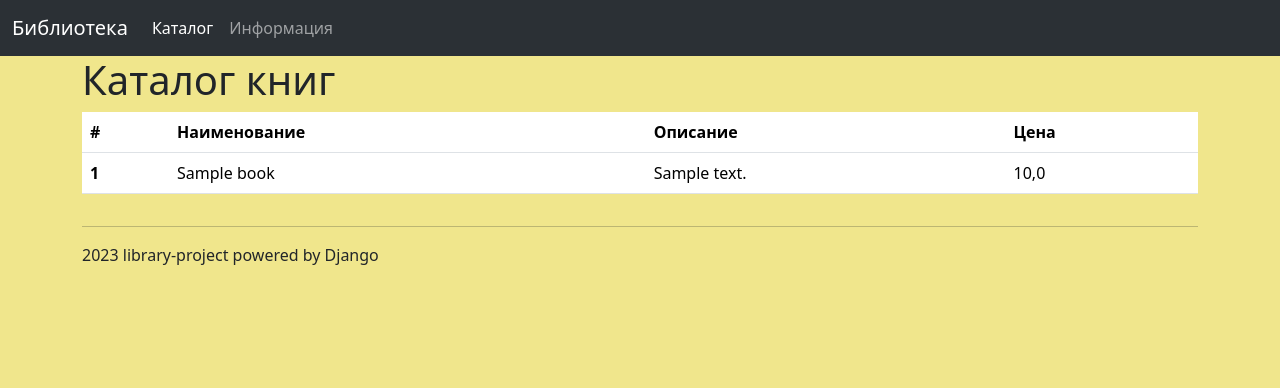
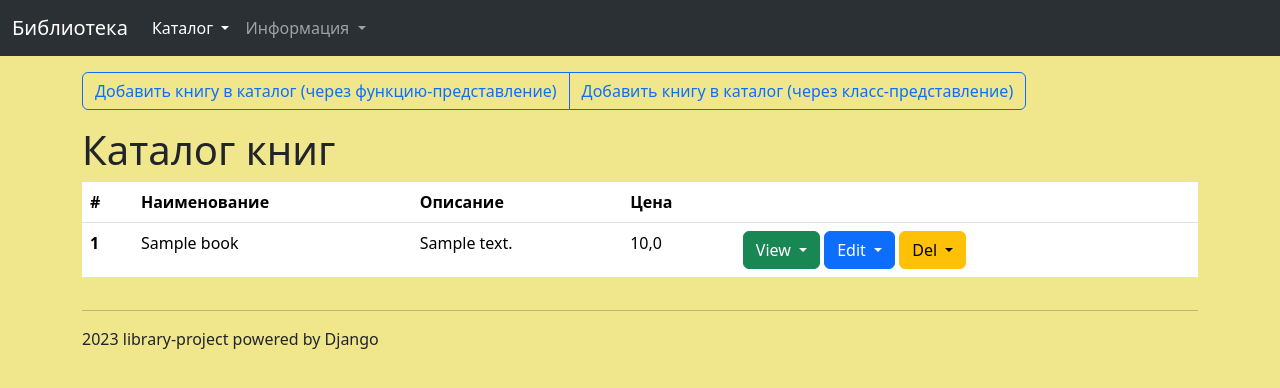
Before and after one commit to Surf81/django-education-library-site, a Django app: page /library/ in a window 1280 px wide. Shown: the top 388 px of the page. Run offline with Django 4.2, Linux system fonts and the light colour scheme; tables that the repository leaves empty hold one stand-in row (values such as "Sample post").

Commit message:
Add CRUD operations

```diff
--- a/library-project/library/settings.py
+++ b/library-project/library/settings.py
@@ -136,7 +136,7 @@ DEFAULT_AUTO_FIELD = 'django.db.models.BigAutoField'
 
 
 ABSOLUTE_URL_OVERRIDES = {
-    'library_app.bookmodel': lambda rec: reverse("book-info-view", kwargs={"slug": rec.slug})
+    'library_app.bookmodel': lambda rec: reverse("book-detail-view", kwargs={"slug": rec.slug})
 }
 
 
--- a/library-project/library_app/templates/library_app/book_catalog.html
+++ b/library-project/library_app/templates/library_app/book_catalog.html
@@ -3,6 +3,10 @@
 {% block title %}{{ title }}{% endblock title %}
 
 {% block content %}
+<div class="my-3 btn-group">
+  <a class="btn btn-outline-primary" href="{% url 'book-create' %}">Добавить книгу в каталог (через функцию-представление)</a>
+  <a class="btn btn-outline-primary" href="{% url 'book-classview-create' %}">Добавить книгу в каталог (через класс-представление)</a>
+</div>
 <h1>Каталог книг</h1>
 <table class="table" id="library-catalog">
   <thead>
@@ -11,6 +15,7 @@
       <th scope="col">Наименование</th>
       <th scope="col">Описание</th>
       <th scope="col">Цена</th>
+      <th scope="col"></th>
     </tr>
   </thead>
   <tbody>
@@ -18,7 +23,7 @@
     <tr>
       <th scope="row">
         <a style="display: block" class="nav-link" href="{{ book.get_absolute_url }}">
-            {{forloop.counter}}
+          {{ forloop.counter|add:start_page_number }}
         </a>
       </th>
       <td>
@@ -36,10 +41,62 @@
           {{ book.price }}
         </a>
       </td>
+      <td>
+        <span class="nav-item dropdown">
+          <a class="btn btn-success dropdown-toggle" href="#" id="view-book-button" role="button" data-bs-toggle="dropdown" aria-expanded="false">
+            View
+          </a>
+          <div class="dropdown-menu" aria-labelledby="view-book-button">
+            <a class="dropdown-item" href="{{ book.get_absolute_url }}">Через функцию-представления</a>
+            <a class="dropdown-item" href="{% url 'book-classview-detail' book.slug %}">Через класс-представления</a>
+          </div>
+        </span>
+        <span class="nav-item dropdown">
+          <a class="btn btn-primary dropdown-toggle" href="#" id="edit-book-button" role="button" data-bs-toggle="dropdown" aria-expanded="false">
+            Edit
+          </a>
+          <div class="dropdown-menu" aria-labelledby="edit-book-button">
+            <a class="dropdown-item" href="{% url 'book-edit' book.slug %}">Через функцию-представления</a>
+            <a class="dropdown-item" href="{% url 'book-classview-edit' book.slug %}">Через класс-представления</a>
+          </div>
+        </span>
+        <span class="nav-item dropdown">
+          <a class="btn btn-warning dropdown-toggle" href="#" id="edit-book-button" role="button" data-bs-toggle="dropdown" aria-expanded="false">
+            Del
+          </a>
+          <div class="dropdown-menu" aria-labelledby="edit-book-button">
+            <a class="dropdown-item" href="{% url 'book-delete' book.slug %}">Через функцию-представления</a>
+            <a class="dropdown-item" href="{% url 'book-classview-delete' book.slug %}">Через класс-представления</a>
+          </div>
+        </span>
+
+      </td>
     </tr>
     {% endfor %}
   </tbody>
 </table>
+{% if is_paginated and page_obj.has_other_pages %}
+<div class="my-2 btn-group">
+
+{% if page_obj.has_previous %}
+  <a class="btn btn-outline-primary" href="?page={{ page_obj.previous_page_number }}">&lt;&lt;</a>
+{% endif %}
+
+{% for page in paginator.page_range %}
+{% if page == page_obj.number %}
+<span class="btn btn-outline-primary active">{{ page_obj.number }}</span>
+{% else %}
+<a class="btn btn-outline-primary" href="?page={{ page }}">{{ page }}</a>
+{% endif %}
+{% endfor %}
+
+{% if page_obj.has_next %}
+  <a class="btn btn-outline-primary" href="?page={{ page_obj.next_page_number }}">&gt;&gt;</a>
+{% endif %}
+
+</div>
+
+{% endif %}
 {% endblock content %}
 
 {% block script %}
--- a/library-project/library_app/urls.py
+++ b/library-project/library_app/urls.py
@@ -1,9 +1,20 @@
 from django.urls import path
-from .views import book_info_view, index_view, book_list_view, library_info_view
+from .views import *
 
 urlpatterns = [
-    path('', index_view, name='index-view'),
-    path('library/', book_list_view, name='book-list-view'),
-    path('library/<slug:slug>', book_info_view, name='book-info-view'),
-    path('about/', library_info_view, name='library-info-view'),
+    # функции-представления
+    path("", index_view, name="index-view"),  # начальная страница
+    path("about/", library_info_view, name="library-info-view"),  # информация о библиотеке
+    path("library/<slug:slug>", book_detail_view, name="book-detail-view"),  # информация о книге
+    path("library/", book_list_view, name="book-list-view"),  # список книг
+    path("library/addbook/", book_addnew, name="book-create"),
+    path("library/editbook/<slug:slug>", book_edit, name="book-edit"),
+    path("library/delbook/<slug:slug>", book_delete, name="book-delete"),
+    # классы-представления
+    path("about/classview", LibraryInfoView.as_view(), name="library-classview-info-view"),  # информация о библиотеке
+    path("library/classview/<slug:slug>", BookDetailView.as_view(), name="book-classview-detail"),  # список книг
+    path("library/classview/", BookListView.as_view(), name="book-classview"),  # список книг
+    path("library/classview/addbook/", BookCreateView.as_view(), name="book-classview-create"),
+    path("library/classview/editbook/<slug:slug>", BookEditView.as_view(), name="book-classview-edit"),
+    path("library/classview/delbook/<slug:slug>", BookDeleteView.as_view(), name="book-classview-delete"),
 ]
--- a/library-project/library_app/views.py
+++ b/library-project/library_app/views.py
@@ -1,8 +1,19 @@
+from django.http import HttpResponseRedirect
 from django.shortcuts import render, get_object_or_404
-from django.db.models import Sum, Min
+from django.db.models import Sum
+from django.urls import reverse, reverse_lazy
+from django.core.paginator import Paginator
 
-from library_app.models import BookModel
+from django.views.generic import CreateView, UpdateView, DeleteView, ListView, DetailView, TemplateView
 
+from .forms import BookForm
+from .models import BookModel
+from .uniti import PaginatorBySlag
+
+
+
+#####################################################################
+# использование функций-представлений
 
 def index_view(request):
     """Домашняя страница"""
@@ -12,35 +23,21 @@ def index_view(request):
 def book_list_view(request):
     """Список книг"""
     allbooks = BookModel.objects.all()
+    paginator = Paginator(allbooks, 3)
+    num_page = request.GET.get('page', 1)
+    page = paginator.get_page(num_page)
     context = {
         "title": "Каталог книг",
-        "books": allbooks,
+        "books": page.object_list,
+        "paginator": paginator,
+        "is_paginated": True,
+        "page_obj": page,
+        "start_page_number": page.start_index()-1
     }
     return render(request, "library_app/book_catalog.html", context)
 
 
-class PaginatorBySlag:
-    """Вспомогательный класс для пагинации между записями книг
-    """
-    def __init__(self, object_list, current_page):
-        self.object_list = object_list
-        self.current_page = current_page
-        self.has_previous = False
-        self.has_next = False
-        try_find = True
-        for page in self.object_list:
-            if try_find and page.slug != self.current_page.slug:
-                self.previous_page = page
-                self.has_previous = True
-            if not try_find:
-                self.next_page = page
-                self.has_next = True
-                break
-            if page.slug == self.current_page.slug:
-                try_find = False
-
-
-def book_info_view(request, slug=None):
+def book_detail_view(request, slug=None):
     """Информация о книге"""
     book = get_object_or_404(BookModel, slug=slug)
     # print(BookModel.objects.earliest())
@@ -51,10 +48,11 @@ def book_info_view(request, slug=None):
 
     context = {
         "title": book.title,
+        "book": book,
         "paginator": paginator,
         "fields": ["title", "description", "publication_date", "pages", "size", "cover", "price"],
     }
-    return render(request, "library_app/book_info.html", context)
+    return render(request, "library_app/book_detail.html", context)
 
 
 def library_info_view(request):
@@ -67,3 +65,133 @@ def library_info_view(request):
         "totalprice": totalprice,
     }
     return render(request, "library_app/library_info.html", context)
+
+
+def book_addnew(request):
+    """Добавление новой книги"""
+    if request.method == 'GET':
+        bookform = BookForm()
+        context = {
+            'form': bookform,
+            'title': 'Добавление записи'
+        }
+        return render(request, "library_app/book_addnew.html", context)
+    elif request.method == 'POST':
+        bookform = BookForm(request.POST)
+        if bookform.is_valid():
+            bookform.save()
+            return HttpResponseRedirect(reverse('book-list-view'))
+        else:
+            context = {
+                'form': bookform,
+                'title': 'Корректировка записи'
+            }
+            return render(request, "library_app/book_addnew.html", context)
+
+
+def book_edit(request, slug):
+    """Редактирование записи о книге"""
+    book = BookModel.objects.get(slug=slug)
+    if request.method == 'GET':
+        bookform = BookForm(instance=book)
+        context = {
+            'form': bookform,
+            'title': 'Редактирование записи'
+        }
+        return render(request, "library_app/book_edit.html", context)
+    elif request.method == 'POST':
+        bookform = BookForm(request.POST, instance=book)
+        if bookform.is_valid():
+            bookform.save()
+            return HttpResponseRedirect(reverse('book-list-view'))
+        else:
+            context = {
+                'form': bookform,
+                'title': 'Корректировка записи'
+            }
+            return render(request, "library_app/book_edit.html", context)
+
+
+def book_delete(request, slug):
+    """Удаление записи о книге"""
+    book = BookModel.objects.get(slug=slug)
+    if request.method == 'GET':
+        context = {
+            'object': book,
+            'title': 'Удаление записи'
+        }
+        return render(request, "library_app/book_confirm_delete.html", context)
+    elif request.method == 'POST':
+        book.delete()
+        return HttpResponseRedirect(reverse('book-list-view'))
+
+
+
+#######################################################################
+# Использование классов-представлений
+
+class BookListView(ListView):
+    extra_context = {
+        'title': 'Каталог книг'
+    }
+    model = BookModel
+    template_name = "library_app/book_catalog.html"
+    context_object_name = "books"
+    paginate_by = 3
+
+    def get_context_data(self, *args, **kwargs):
+        context = super().get_context_data(*args, **kwargs)
+        context["start_page_number"] = context['page_obj'].start_index()-1
+        return context
+
+
+class BookDetailView(DetailView):
+    extra_context = {
+        "fields": ["title", "description", "publication_date", "pages", "size", "cover", "price"],
+    }
+    model = BookModel
+    template_name = "library_app/book_detail.html"
+    context_object_name = "book"
+
+    def get_context_data(self, *args, **kwargs):
+        context = super().get_context_data(*args, **kwargs)
+        context['title'] = context['book'].title
+        context['paginator'] = PaginatorBySlag(BookModel.objects.all(), context['book'])
+        return context
+
+
+class BookCreateView(CreateView):
+    extra_context = {
+        'title': 'Добавление записи'
+    }
+    template_name = "library_app/book_addnew.html"
+    form_class = BookForm
+    success_url = reverse_lazy('book-list-view')
+
+class BookEditView(UpdateView):
+    extra_context = {
+        'title': 'Изменение записи'
+    }
+    model = BookModel
+    template_name = "library_app/book_edit.html"
+    form_class = BookForm
+    success_url = reverse_lazy('book-list-view')
+
+class BookDeleteView(DeleteView):
+    extra_context = {
+        'title': 'Удаление записи'
+    }
+    model = BookModel
+    template_name = "library_app/book_confirm_delete.html"
+    success_url = reverse_lazy('book-list-view')
+
+
+class LibraryInfoView(TemplateView):
+    totalprice = BookModel.objects.aggregate(Sum("price"))["price__sum"]
+    countbook = BookModel.objects.count()
+    extra_context = {
+        "title": "Информация о бибилиотеке",
+        "countbook": countbook,
+        "totalprice": totalprice,
+    }
+    template_name = "library_app/library_info.html"
--- a/library-project/templates/base.html
+++ b/library-project/templates/base.html
@@ -16,7 +16,7 @@
     {% block link %}{% endblock link %}
   </head>
   <body>
-    <header>{% include 'inc/_header.html' %}</header>
+    <header>{% include 'inc/_navbar.html' %}</header>
     <div class="container">
       <div class="row">
         <div class="col">
--- a/library-project/templates/inc/_header.html
+++ /dev/null
@@ -1,25 +0,0 @@
-<nav
-  class="navbar bg-primary navbar-expand-lg bg-body-tertiary"
-  data-bs-theme="dark"
->
-  <div class="container-fluid">
-    <a class="navbar-brand" href="{% url 'index-view' %}">Библиотека</a>
-    <button
-      class="navbar-toggler"
-      type="button"
-      data-bs-toggle="collapse"
-      data-bs-target="#navbarNavAltMarkup"
-      aria-controls="navbarNavAltMarkup"
-      aria-expanded="false"
-      aria-label="Toggle navigation"
-    >
-      <span class="navbar-toggler-icon"></span>
-    </button>
-    <div class="collapse navbar-collapse" id="navbarNavAltMarkup">
-      <div class="navbar-nav">
-        <a class="nav-link" id="menu_book_list" href="{% url 'book-list-view' %}">Каталог</a>
-        <a class="nav-link" id="menu-library-info" href="{% url 'library-info-view' %}">Информация</a>
-      </div>
-    </div>
-  </div>
-</nav>
--- /dev/null
+++ b/library-project/templates/inc/_navbar.html
@@ -0,0 +1,30 @@
+<nav class="navbar navbar-expand-lg navbar-light bg-primary bg-body-tertiary" data-bs-theme="dark">
+  <div class="container-fluid">
+    <a class="navbar-brand" href="{% url 'index-view' %}">Библиотека</a>
+    <button class="navbar-toggler" type="button" data-bs-toggle="collapse" data-bs-target="#navbarSupportedContent" aria-controls="navbarSupportedContent" aria-expanded="false" aria-label="Переключатель навигации">
+      <span class="navbar-toggler-icon"></span>
+    </button>
+    <div class="collapse navbar-collapse" id="navbarSupportedContent">
+      <ul class="navbar-nav me-auto mb-2 mb-lg-0">
+        <li class="nav-item dropdown">
+          <a class="nav-link dropdown-toggle" href="#" id="menu_book_list" role="button" data-bs-toggle="dropdown" aria-expanded="false">
+            Каталог
+          </a>
+          <ul class="dropdown-menu" aria-labelledby="menu_book_list">
+            <li><a class="dropdown-item" href="{% url 'book-list-view' %}">Через функцию-представления</a></li>
+            <li><a class="dropdown-item" href="{% url 'book-classview' %}">Через класс-представления</a></li>
+          </ul>
+        </li>
+        <li class="nav-item dropdown">
+          <a class="nav-link dropdown-toggle" href="#" id="menu-library-info" role="button" data-bs-toggle="dropdown" aria-expanded="false">
+            Информация
+          </a>
+          <ul class="dropdown-menu" aria-labelledby="menu-library-info">
+            <li><a class="dropdown-item" href="{% url 'library-info-view' %}">Через функцию-представления</a></li>
+            <li><a class="dropdown-item" href="{% url 'library-classview-info-view' %}">Через класс-представления</a></li>
+          </ul>
+        </li>
+      </ul>
+    </div>
+  </div>
+</nav>
```
Also changed, not shown: library-project/library_app/forms.py (added, +33 -0 lines), library-project/library_app/templates/library_app/book_addnew.html (added, +27 -0 lines), library-project/library_app/templates/library_app/book_confirm_delete.html (added, +30 -0 lines), library-project/library_app/templates/library_app/book_detail.html (added, +79 -0 lines), library-project/library_app/templates/library_app/book_edit.html (added, +27 -0 lines), library-project/library_app/templates/library_app/book_info.html (deleted, +0 -32 lines), library-project/library_app/uniti.py (added, +20 -0 lines).
